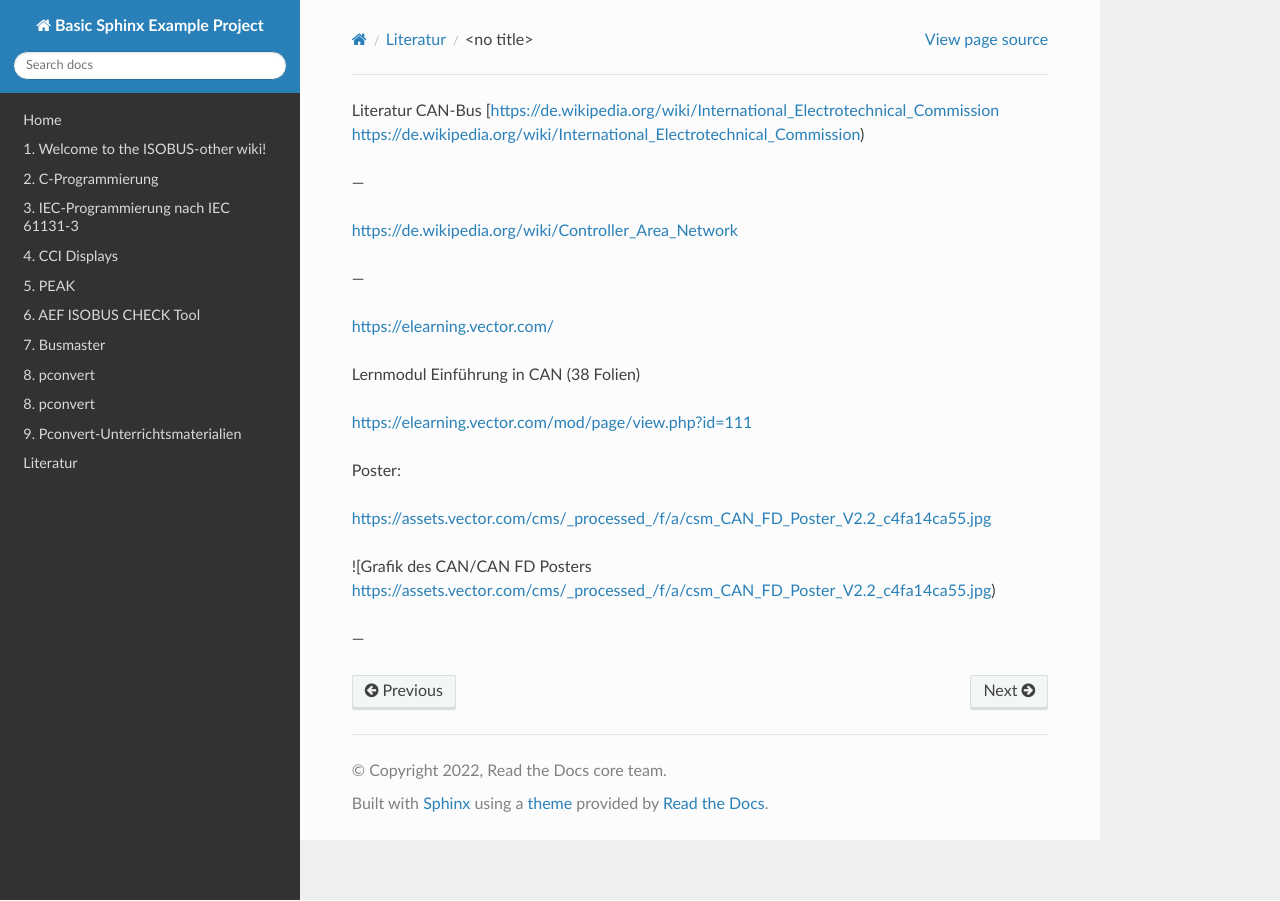
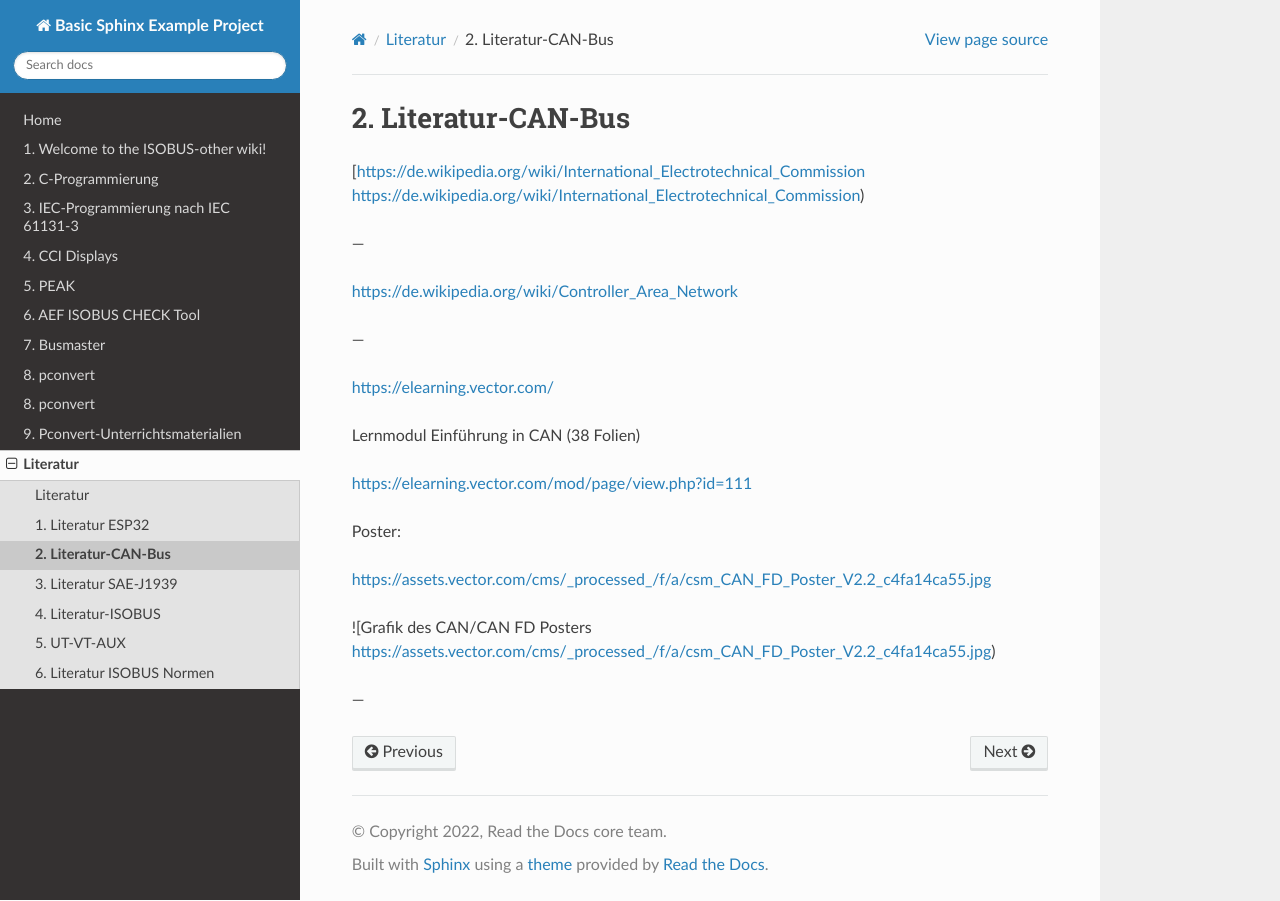
Before and after one commit to Meisterschulen-am-Ostbahnhof-Munchen/ISOBUS-other-docs, a Sphinx documentation site: the page built from docs/Literatur-CAN-Bus.rst, in a window 1280 px wide. Built offline with Sphinx 7.4.7 and the Read the Docs theme 2.0.0, drawn with Linux system fonts in a browser that asks for light colours; pages that are not in the unit, such as notebooks, are missing from menus.

Commit message:
Update Literatur-CAN-Bus.rst

```diff
--- a/docs/Literatur-CAN-Bus.rst
+++ b/docs/Literatur-CAN-Bus.rst
@@ -1,4 +1,7 @@
-Literatur CAN-Bus
+Literatur-CAN-Bus
+=====================
+
+
 [https://de.wikipedia.org/wiki/International_Electrotechnical_Commission https://de.wikipedia.org/wiki/International_Electrotechnical_Commission)
 
 
```
